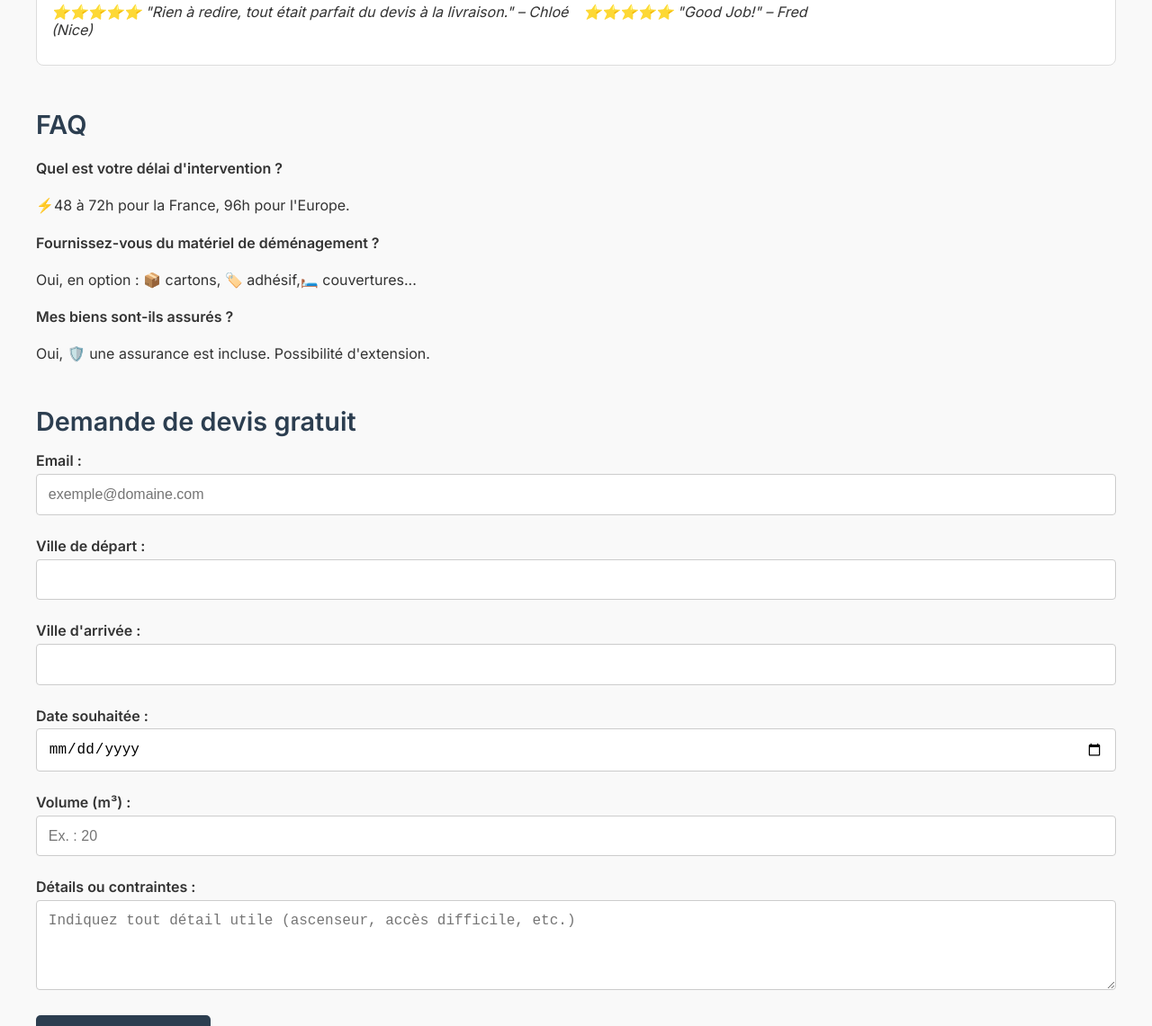
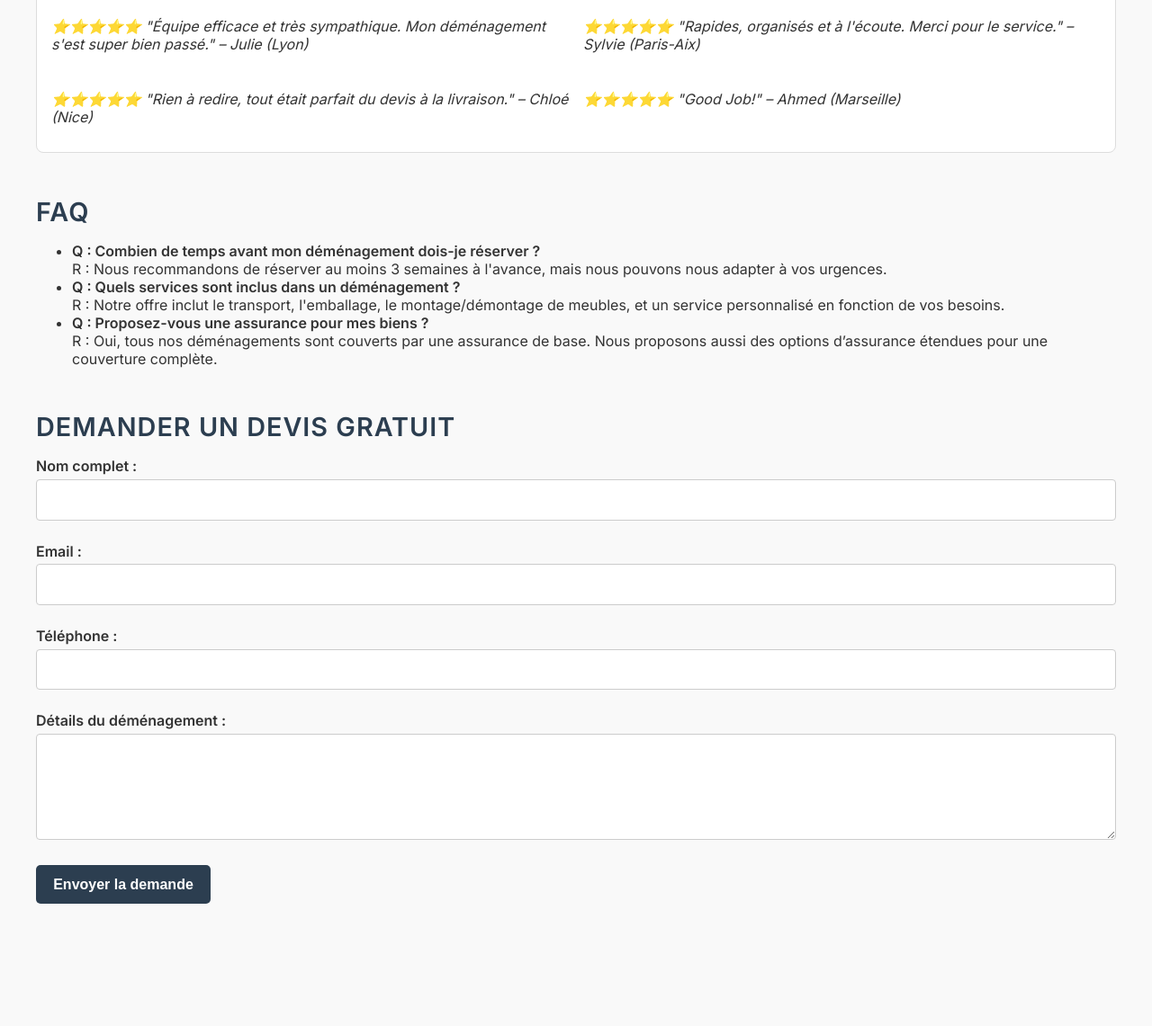
Before and after one commit to onbougedici/cademenage, a plain HTML site: page index.html in a window 1280 px wide. Shown: the part 1659-2800 px from the top of the page at 90% size. Drawn offline with Linux system fonts and the light colour scheme.

Commit message:
Update index.html

```diff
--- a/index.html
+++ b/index.html
@@ -36,12 +36,12 @@
     }
 
     header h1 {
-      font-size: 2.8rem;
+      font-size: 2rem;
       margin-bottom: 0.5rem;
     }
 
     header p {
-      font-size: 1.1rem;
+      font-size: 1rem;
       margin-bottom: 1.5rem;
     }
 
@@ -73,10 +73,19 @@
       margin-bottom: 3rem;
     }
 
+    /* Modifications des titres */
     h2 {
-      font-size: 1.8rem;
+      font-family: 'Inter', sans-serif;
+      font-weight: 600; /* Poids normal pour plus de sobriété */
+      color: #2c3e50; /* Couleur plus neutre */
       margin-bottom: 1rem;
-      color: #2c3e50;
+      font-size: 1.5rem; /* Taille modérée pour plus de sobriété */
+      text-transform: uppercase; /* Pour donner un aspect plus professionnel */
+      letter-spacing: 1px; /* Espacement entre les lettres pour une meilleure lisibilité */
+    }
+
+    section h2 {
+      font-size: 1.8rem; /* Pour conserver une taille visible tout en restant sobre */
     }
 
     .logo {
@@ -205,35 +214,6 @@
     }
   </style>
 </head>
-   <meta charset="UTF-8">
-  <title>Alliance Déménagement</title>
-  <style>
-    @keyframes slideLoop {
-      0% {
-        transform: translateX(-150px);
-        opacity: 0;
-      }
-      10% {
-        opacity: 1;
-      }
-      90% {
-        opacity: 1;
-      }
-      100% {
-        transform: translateX(100vw);
-        opacity: 0;
-      }
-    }
-
-    .logo {
-      width: 150px;
-      height: auto;
-      position: absolute;
-      top: 20px;
-      left: 0;
-      animation: slideLoop 5s linear infinite;
-    }
-  </style>
 <body>
 
 <header>
@@ -246,7 +226,7 @@
   <a class="btn" href="#zone">Zone d’intervention</a>
   <a class="btn" href="#devis">Demander un devis</a>
 </header>
-  </style>
+
 <main>
   <section id="about">
     <h2>À propos d'Alliance Déménagement</h2>
@@ -255,7 +235,6 @@
   </section>
 
   <section id="services">
-
     <h2>Nos services</h2>
     <ul>
       <li>🌍 Déménagement national & international</li>
@@ -281,58 +260,49 @@
       <p>⭐⭐⭐⭐⭐ "Équipe efficace et très sympathique. Mon déménagement s'est super bien passé." – Julie (Lyon)</p>
       <p>⭐⭐⭐⭐⭐ "Rapides, organisés et à l'écoute. Merci pour le service." – Sylvie (Paris-Aix)</p>
       <p>⭐⭐⭐⭐⭐ "Rien à redire, tout était parfait du devis à la livraison." – Chloé (Nice)</p>
-      <p>⭐⭐⭐⭐⭐ "Good Job!" – Fred</p>
+      <p>⭐⭐⭐⭐⭐ "Good Job!" – Ahmed (Marseille)</p>
     </div>
   </section>
 
   <section id="faq">
     <h2>FAQ</h2>
-    <h4>Quel est votre délai d'intervention ?</h4>
-    <p>⚡48 à 72h pour la France, 96h pour l'Europe.</p>
-    <h4>Fournissez-vous du matériel de déménagement ?</h4>
-    <p>Oui, en option : 📦 cartons, 🏷️ adhésif,🛏️ couvertures...</p>
-    <h4>Mes biens sont-ils assurés ?</h4>
-    <p>Oui, 🛡️ une assurance est incluse. Possibilité d'extension.</p>
+    <ul>
+      <li><strong>Q : Combien de temps avant mon déménagement dois-je réserver ?</strong><br>R : Nous recommandons de réserver au moins 3 semaines à l'avance, mais nous pouvons nous adapter à vos urgences.</li>
+      <li><strong>Q : Quels services sont inclus dans un déménagement ?</strong><br>R : Notre offre inclut le transport, l'emballage, le montage/démontage de meubles, et un service personnalisé en fonction de vos besoins.</li>
+      <li><strong>Q : Proposez-vous une assurance pour mes biens ?</strong><br>R : Oui, tous nos déménagements sont couverts par une assurance de base. Nous proposons aussi des options d’assurance étendues pour une couverture complète.</li>
+    </ul>
   </section>
 
   <section id="devis">
-    <h2>Demande de devis gratuit</h2>
-    <form action="https://formspree.io/f/xwpokdkp" method="post">
+    <h2>Demander un devis gratuit</h2>
+    <form action="submit_devis.php" method="POST">
+      <div class="form-group">
+        <label for="name">Nom complet :</label>
+        <input type="text" id="name" name="name" required>
+      </div>
       <div class="form-group">
         <label for="email">Email :</label>
-        <input type="email" id="email" name="email" required placeholder="exemple@domaine.com" />
+        <input type="email" id="email" name="email" required>
       </div>
       <div class="form-group">
-        <label for="ville_depart">Ville de départ :</label>
-        <input type="text" id="ville_depart" name="Ville de départ" required />
+        <label for="phone">Téléphone :</label>
+        <input type="tel" id="phone" name="phone" required>
       </div>
       <div class="form-group">
-        <label for="ville_arrivee">Ville d'arrivée :</label>
-        <input type="text" id="ville_arrivee" name="Ville d'arrivée" required />
-      </div>
-      <div class="form-group">
-        <label for="date_dem">Date souhaitée :</label>
-        <input type="date" id="date_dem" name="Date" />
-      </div>
-      <div class="form-group">
-        <label for="volume">Volume (m³) :</label>
-        <input type="number" id="volume" name="Volume" placeholder="Ex. : 20" />
-      </div>
-      <div class="form-group">
-        <label for="message">Détails ou contraintes :</label>
-        <textarea id="message" name="Message" rows="4" placeholder="Indiquez tout détail utile (ascenseur, accès difficile, etc.)"></textarea>
+        <label for="details">Détails du déménagement :</label>
+        <textarea id="details" name="details" rows="5" required></textarea>
       </div>
       <button type="submit" class="submit-btn">Envoyer la demande</button>
     </form>
   </section>
 </main>
 
-<a class="whatsapp" href="https://wa.me/33612345678" target="_blank">📱 Discuter sur WhatsApp</a>
-
 <footer>
   <p>&copy; 2025 Alliance Déménagement - Tous droits réservés</p>
-  <p><a href="mailto:contact@alliance-demenagement.eu">contact@alliance-demenagement.eu</a></p>
+  <a href="#">Mentions légales</a> | <a href="#">Politique de confidentialité</a>
 </footer>
+
+<a href="https://wa.me/+33XXXXXXXXX" class="whatsapp" target="_blank">Contactez-nous sur WhatsApp</a>
 
 </body>
 </html>
```
